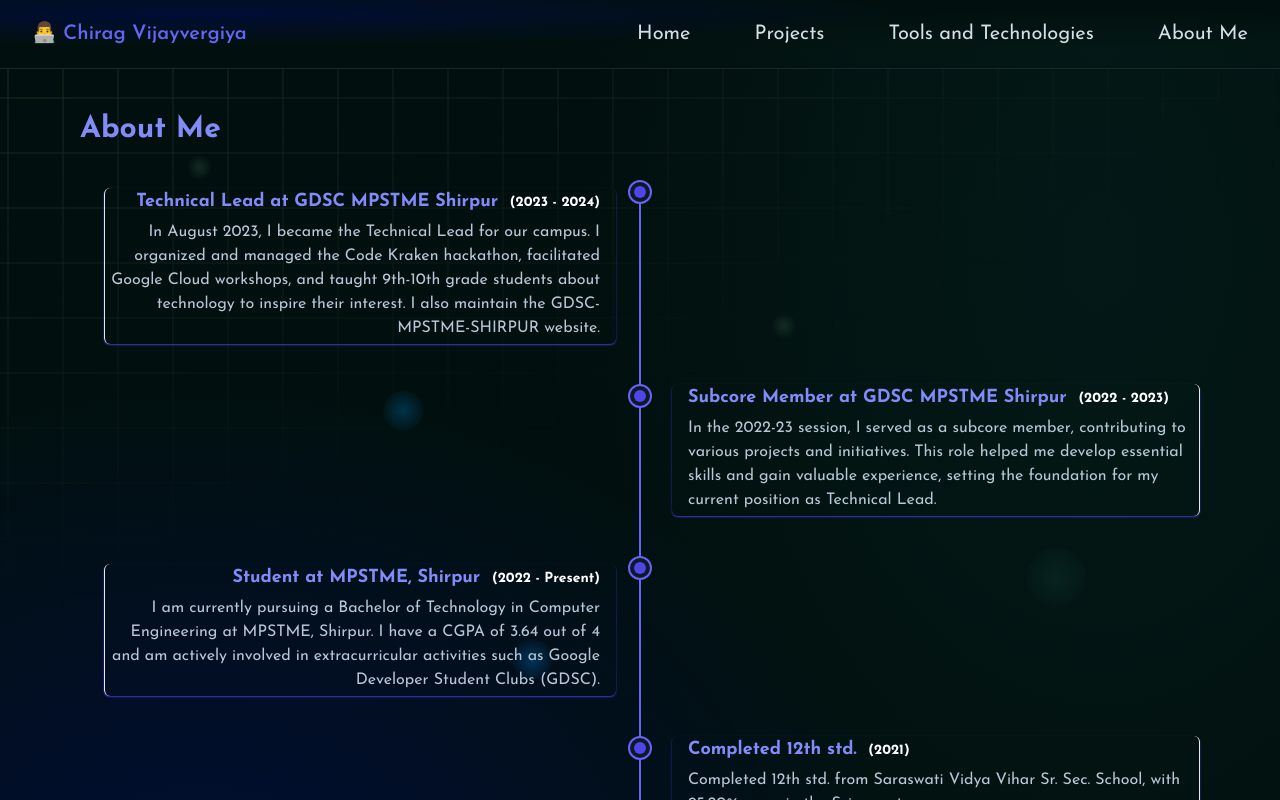
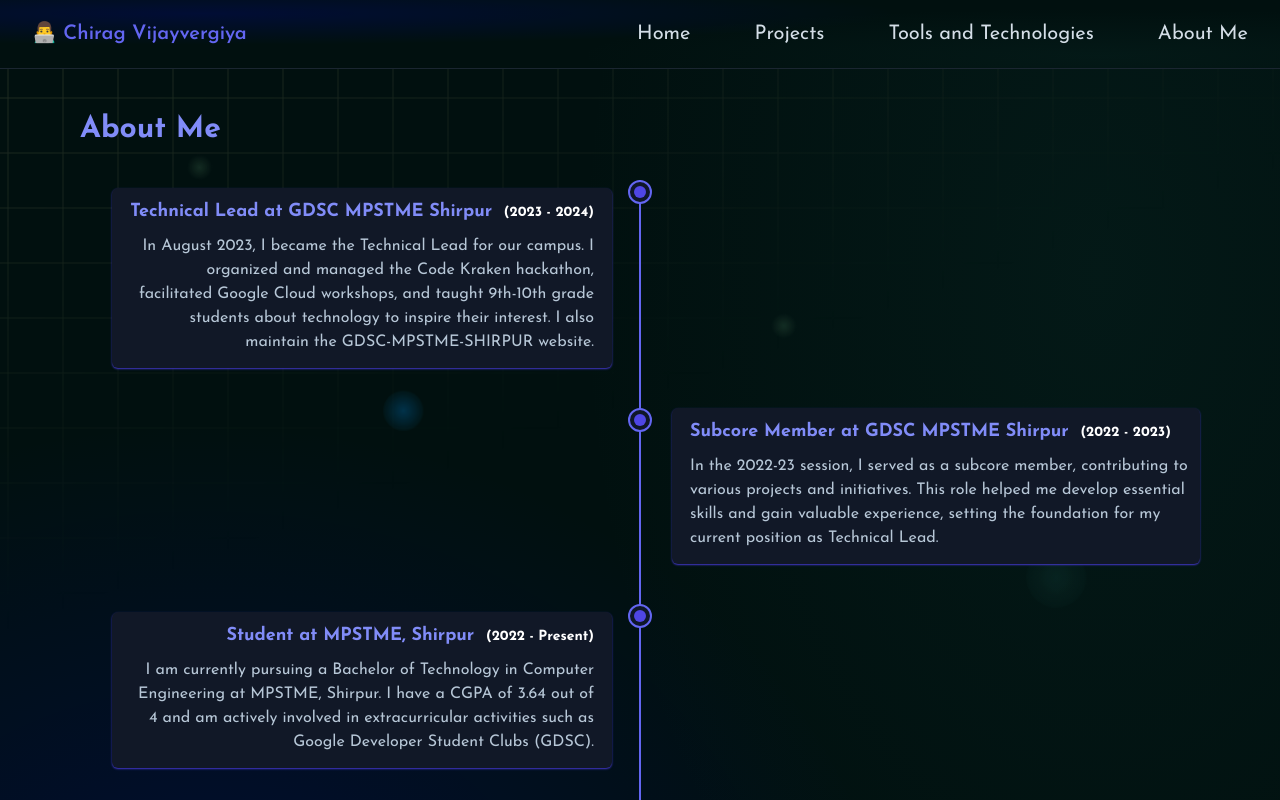
Before and after one commit to chirag412vijayvergiya/Portfolio, a Next.js app: page /about-me in a window 1280 px wide. Shown: the top 800 px of the page. Built offline with nearby package versions, Linux system fonts and the light colour scheme.

Commit message:
better ui

```diff
--- a/app/_components/Timeline.js
+++ b/app/_components/Timeline.js
@@ -1,6 +1,190 @@
+// "use client";
+// import { useState } from "react";
+// import { timelineEvents } from "../_lib/constants";
+
+// function Timeline() {
+//   const [transform, setTransform] = useState("");
+//   const [gradientPosition, setGradientPosition] = useState(null);
+//   const [activeBorders, setActiveBorders] = useState({
+//     top: false,
+//     right: false,
+//     bottom: false,
+//     left: false,
+//   });
+
+//   const handleMouseMove = (e) => {
+//     const rect = e.currentTarget.getBoundingClientRect();
+//     const x = e.clientX - rect.left;
+//     const y = e.clientY - rect.top;
+//     const threshold = 60; // Sensitivity for detecting edges
+
+//     // 3D rotation effect
+//     const rotateX = (y - rect.height / 2) / 30;
+//     const rotateY = (rect.width / 2 - x) / 30;
+//     setTransform(`rotateX(${rotateX}deg) rotateY(${rotateY}deg)`);
+
+//     // Update glow position
+//     setGradientPosition({ x: `${x}px`, y: `${y}px` });
+
+//     // Determine active borders based on proximity to edges
+//     setActiveBorders({
+//       top: y < threshold,
+//       right: x > rect.width - threshold,
+//       bottom: y > rect.height - threshold,
+//       left: x < threshold,
+//     });
+//   };
+
+//   const handleMouseLeave = () => {
+//     // Reset effects
+//     setTransform("rotateX(0deg) rotateY(0deg)");
+//     setGradientPosition(null);
+//     setActiveBorders({ top: false, right: false, bottom: false, left: false });
+//   };
+
+//   return (
+//     <section className="px-4 md:px-[5rem] pb-6 py-[7rem]">
+//       <h2 className="text-indigo-400 text-[30px] md:text-3xl font-title-big font-bold mb-8">
+//         About Me
+//       </h2>
+//       <div className="relative">
+//         <div className="absolute md:left-1/2 left-0 transform -translate-x-1/2 w-0.5 bg-indigo-500 h-full"></div>
+//         {timelineEvents.map((event, index) => (
+//           <div
+//             key={index}
+//             className={`mb-10 flex w-full justify-start ${
+//               index % 2 === 0 ? "md:justify-start " : "md:justify-end"
+//             }`}
+//           >
+//             <div
+//               className={`relative md:w-1/2 w-full pl-8 text-right ${
+//                 index % 2 === 0
+//                   ? "md:pr-6 md:text-right"
+//                   : "md:pl-6 md:text-left"
+//               }`}
+//               style={{ perspective: "1000px" }}
+//             >
+//               <div
+//                 onMouseMove={handleMouseMove}
+//                 onMouseLeave={handleMouseLeave}
+//                 className={`rounded-md shadow-sm shadow-indigo-700 pb-3 pl-4
+//       relative overflow-hidden cursor-pointer
+//       transition-transform duration-[500ms] ease-out
+//       [transform-style:preserve-3d]
+//       bg-neutral-900 border-2
+//       ${activeBorders.top ? "border-t-indigo-600" : "border-t-transparent"}
+//       ${activeBorders.right ? "border-r-indigo-600" : "border-r-transparent"}
+//       ${activeBorders.bottom ? "border-b-indigo-600" : "border-b-transparent"}
+//       ${activeBorders.left ? "border-l-indigo-600" : "border-l-transparent"}
+//       ${
+//         index % 2 === 0
+//           ? "border-indigo-600 md:border-l md:pr-4 md:mr-1 md:mt-2"
+//           : "border-indigo-600 md:border-r md:pl-4 md:ml-2"
+//       }`}
+//                 style={{
+//                   transform,
+//                   background: gradientPosition
+//                     ? `radial-gradient(circle at ${gradientPosition.x} ${gradientPosition.y},
+//              rgba(33,23,92,0.8), rgb(17 24 39) 20%)`
+//                     : "rgb(17 24 39)", // Solid background when not hovering
+//                 }}
+//               >
+//                 <h3 className="text-white text-sm font-body-1 md:text-sm font-bold mb-2 mt-2">
+//                   <span className="md:text-lg text-indigo-400">
+//                     {event.Title}&nbsp;&nbsp;
+//                   </span>
+//                   ({event.date})
+//                 </h3>
+//                 <p className="text-primary-200 text-sm md:text-base font-body-1">
+//                   {event.description}
+//                 </p>
+
+//                 {gradientPosition && (
+//                   <div
+//                     className="absolute rounded-full pointer-events-none"
+//                     style={{
+//                       width: "100px",
+//                       height: "100px",
+//                       backgroundColor: "rgba(16, 185, 129, 0.8)",
+//                       filter: "blur(120px)",
+//                       opacity: 0.2,
+//                       transform: `translate(calc(${gradientPosition.x} - 150px), calc(${gradientPosition.y} - 150px))`,
+//                     }}
+//                   />
+//                 )}
+//               </div>
+//             </div>
+
+//             {/* Circle */}
+//             <span className="flex absolute md:left-1/2 left-0 transform -translate-x-1/2 justify-center items-center w-6 h-6 bg-slate-900 border-2 border-indigo-500 rounded-full">
+//               <div className="w-3 h-3 bg-indigo-600 rounded-full"></div>
+//             </span>
+//           </div>
+//         ))}
+//       </div>
+//     </section>
+//   );
+// }
+
+// export default Timeline;
+
+"use client";
+import { useState } from "react";
 import { timelineEvents } from "../_lib/constants";
 
 function Timeline() {
+  const [transforms, setTransforms] = useState([]);
+  const [gradientPositions, setGradientPositions] = useState([]);
+  const [activeBordersArray, setActiveBordersArray] = useState([]);
+
+  const handleMouseMove = (e, index) => {
+    const rect = e.currentTarget.getBoundingClientRect();
+    const x = e.clientX - rect.left;
+    const y = e.clientY - rect.top;
+    const threshold = 60;
+
+    // 3D rotation effect
+    const rotateX = (y - rect.height / 2) / 30;
+    const rotateY = (rect.width / 2 - x) / 30;
+    const newTransforms = [...transforms];
+    newTransforms[index] = `rotateX(${rotateX}deg) rotateY(${rotateY}deg)`;
+    setTransforms(newTransforms);
+
+    // Update glow position
+    const newGradientPositions = [...gradientPositions];
+    newGradientPositions[index] = { x: `${x}px`, y: `${y}px` };
+    setGradientPositions(newGradientPositions);
+
+    // Determine active borders
+    const newActiveBorders = [...activeBordersArray];
+    newActiveBorders[index] = {
+      top: y < threshold,
+      right: x > rect.width - threshold,
+      bottom: y > rect.height - threshold,
+      left: x < threshold,
+    };
+    setActiveBordersArray(newActiveBorders);
+  };
+
+  const handleMouseLeave = (index) => {
+    const newTransforms = [...transforms];
+    newTransforms[index] = "rotateX(0deg) rotateY(0deg)";
+    setTransforms(newTransforms);
+
+    const newGradientPositions = [...gradientPositions];
+    newGradientPositions[index] = null;
+    setGradientPositions(newGradientPositions);
+
+    const newActiveBorders = [...activeBordersArray];
+    newActiveBorders[index] = {
+      top: false,
+      right: false,
+      bottom: false,
+      left: false,
+    };
+    setActiveBordersArray(newActiveBorders);
+  };
+
   return (
     <section className="px-4 md:px-[5rem] pb-6 py-[7rem]">
       <h2 className="text-indigo-400 text-[30px] md:text-3xl font-title-big font-bold mb-8">
@@ -16,20 +200,55 @@
             }`}
           >
             <div
-              className={`relative md:w-1/2 w-full pl-6 text-right${
+              className={`relative md:w-1/2 w-full pl-8  ${
                 index % 2 === 0
                   ? "md:pr-6 md:text-right"
                   : "md:pl-6 md:text-left"
               }`}
+              style={{ perspective: "1000px" }}
             >
               <div
-                className={`rounded-md shadow-sm shadow-indigo-700 pb-1 pl-2${
-                  index % 2 === 0
-                    ? "border-indigo-600 md:border-l md:pr-4 md:mr-6 md:mt-2 "
-                    : "border-indigo-600 md:border-r md:pl-4 md:ml-2"
-                }`}
+                onMouseMove={(e) => handleMouseMove(e, index)}
+                onMouseLeave={() => handleMouseLeave(index)}
+                className={`rounded-md shadow-sm shadow-indigo-700 pb-3 md:pl-4 pl-2 pr-2
+                  relative overflow-hidden cursor-pointer
+                  transition-transform duration-[500ms] ease-out
+                  [transform-style:preserve-3d]
+                  bg-neutral-900 border-2
+                  ${
+                    activeBordersArray[index]?.top
+                      ? "border-t-indigo-600"
+                      : "border-t-transparent"
+                  }
+                  ${
+                    activeBordersArray[index]?.right
+                      ? "border-r-indigo-600"
+                      : "border-r-transparent"
+                  }
+                  ${
+                    activeBordersArray[index]?.bottom
+                      ? "border-b-indigo-600"
+                      : "border-b-transparent"
+                  }
+                  ${
+                    activeBordersArray[index]?.left
+                      ? "border-l-indigo-600"
+                      : "border-l-transparent"
+                  }
+                  ${
+                    index % 2 === 0
+                      ? "border-indigo-600 md:border-l md:pr-4 md:mr-1 md:mt-2"
+                      : "border-indigo-600 md:border-r md:pl-4 md:ml-2"
+                  }`}
+                style={{
+                  transform: transforms[index] || "rotateX(0deg) rotateY(0deg)",
+                  background: gradientPositions[index]
+                    ? `radial-gradient(circle at ${gradientPositions[index].x} ${gradientPositions[index].y},
+             rgba(33,23,92,0.8), rgb(17 24 39) 20%)`
+                    : "rgb(17 24 39)",
+                }}
               >
-                <h3 className="text-white text-sm font-body-1 md:text-sm font-bold mb-1">
+                <h3 className="text-white text-sm font-body-1 md:text-sm font-bold mb-2 mt-2">
                   <span className="md:text-lg text-indigo-400">
                     {event.Title}&nbsp;&nbsp;
                   </span>
@@ -38,8 +257,22 @@
                 <p className="text-primary-200 text-sm md:text-base font-body-1">
                   {event.description}
                 </p>
+                {gradientPositions[index] && (
+                  <div
+                    className="absolute rounded-full pointer-events-none"
+                    style={{
+                      width: "100px",
+                      height: "100px",
+                      backgroundColor: "rgba(16, 185, 129, 0.8)",
+                      filter: "blur(120px)",
+                      opacity: 0.2,
+                      transform: `translate(calc(${gradientPositions[index].x} - 150px), calc(${gradientPositions[index].y} - 150px))`,
+                    }}
+                  />
+                )}
               </div>
             </div>
+
             {/* Circle */}
             <span className="flex absolute md:left-1/2 left-0 transform -translate-x-1/2 justify-center items-center w-6 h-6 bg-slate-900 border-2 border-indigo-500 rounded-full">
               <div className="w-3 h-3 bg-indigo-600 rounded-full"></div>
```
